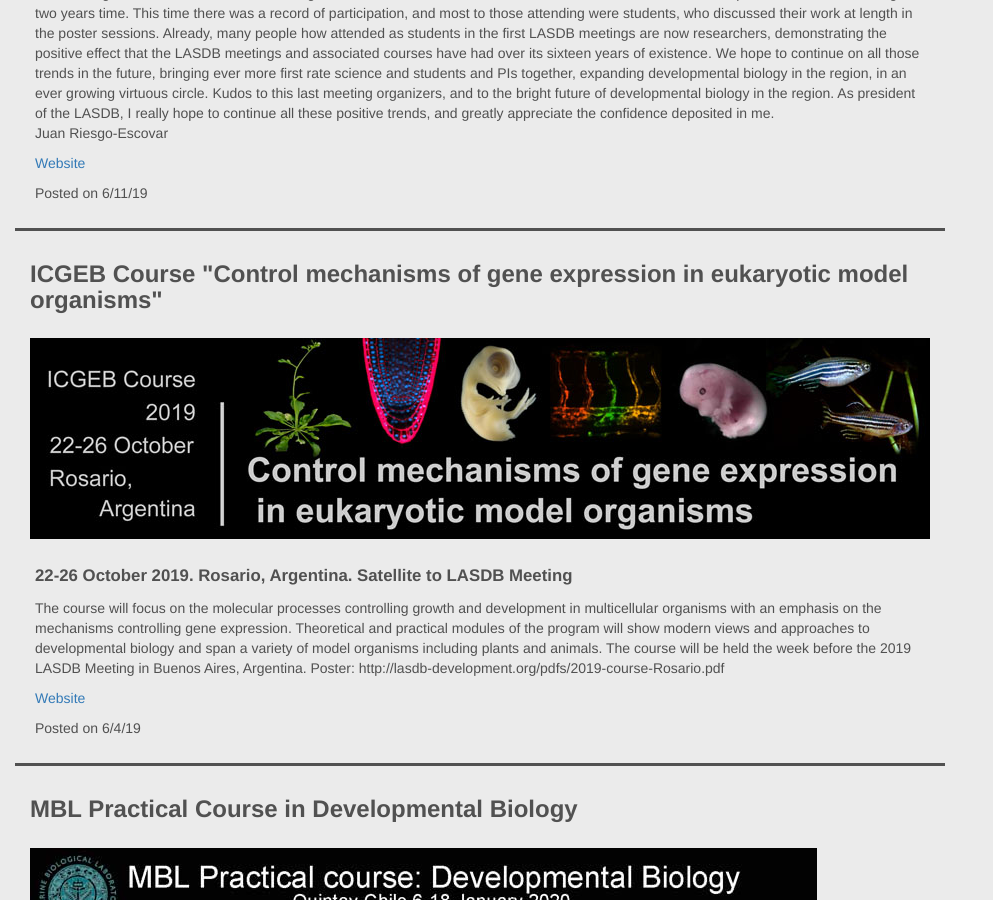
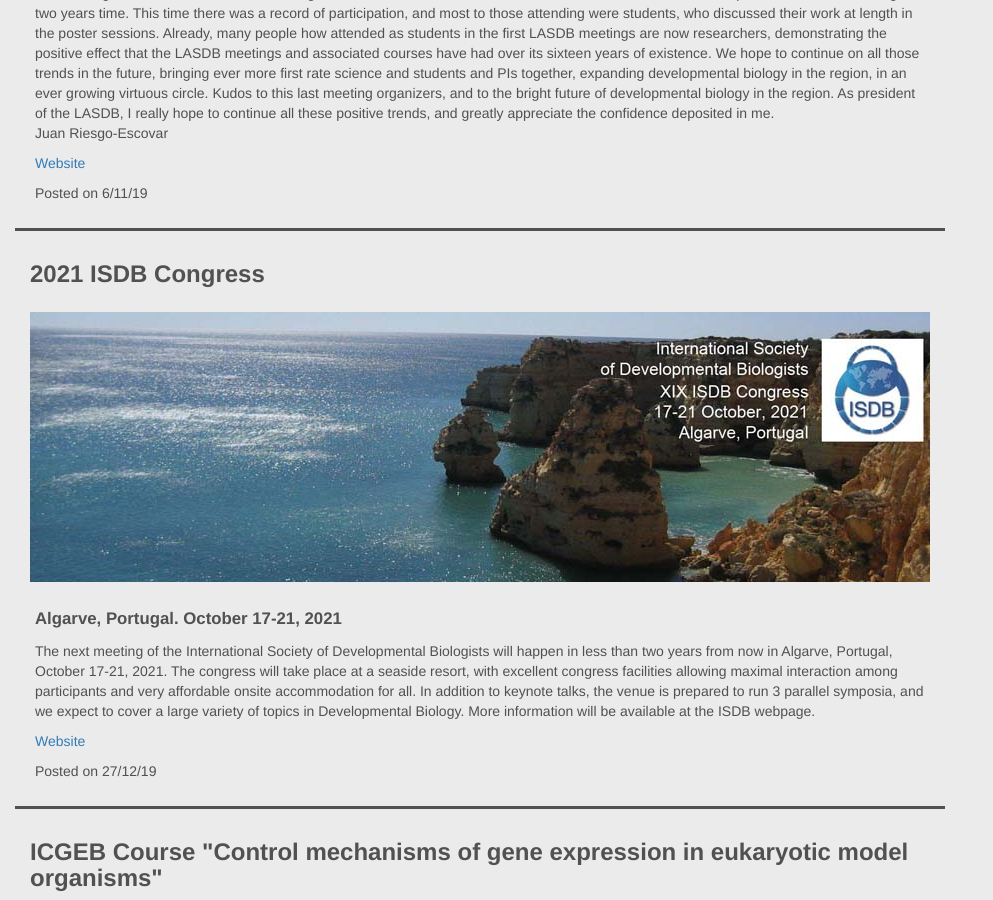
Before and after one commit to lasdb/lasdb.github.io, a Jekyll site: the page built from _posts/2000-01-01-news.markdown, in a window 1280 px wide and 900 px high, scrolled down 2306 px. Shown: the whole window, without its empty margins (0-993 px from the left). Built offline with Jekyll 4.4.1, drawn with Linux system fonts in a browser that asks for light colours; nearby versions of some CDN libraries.

Commit message:
Update 2000-01-01-news.markdown

```diff
--- a/_posts/2000-01-01-news.markdown
+++ b/_posts/2000-01-01-news.markdown
@@ -44,6 +44,15 @@
     imageSm: 'img/news/Riesgo_Escovar-sm.png'
     imageBg: '../img/news/Riesgo_Escovar-sm.png'
     URL: 'http://lasdb-development.org/pages/board.html'
+
+  - title: '2021 ISDB Congress'
+    date: '27/12/19'
+    subtitle: 'Algarve, Portugal. October 17-21, 2021'
+    body: 'The next meeting of the International Society of Developmental Biologists will happen in less than two years from now in Algarve, Portugal, October 17-21, 2021. The congress will take place at a seaside resort, with excellent congress facilities allowing maximal interaction among participants and very affordable onsite accommodation for all. In addition to keynote talks, the venue is prepared to run 3 parallel symposia, and we expect to cover a large variety of topics in Developmental Biology.
+More information will be available at the ISDB webpage.'
+    imageSm: '../img/news/ISDB2021-sm.jpg'
+    imageBg: '../img/news/ISDB2021-bg.jpg'
+    URL: 'http://www.developmental-biology.org/news/2019-isdb-meeting-algarve/'
 
   - title: 'ICGEB Course "Control mechanisms of gene expression in eukaryotic model organisms"'
     date: '6/4/19'
```
